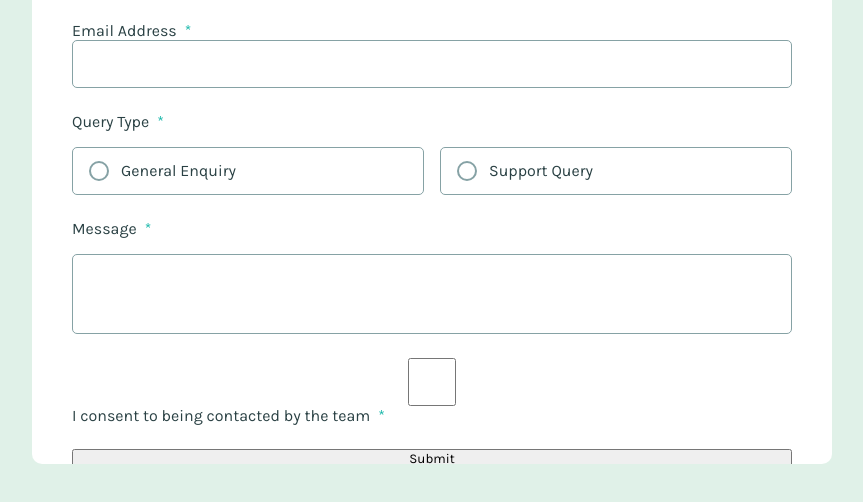
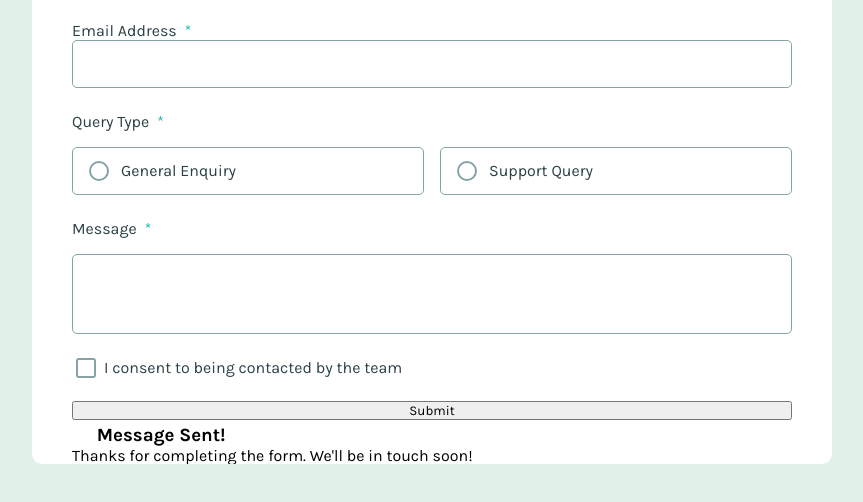
Before and after one commit to CastDev-j/Aplicacion-Contact-Form, a plain HTML site: page index.html in a window 1280 px wide. Shown: the part 240-742 px from the top of the page, without its empty margins (208-1071 px from the left). Drawn offline with Linux system fonts and the light colour scheme.

Commit message:
Update contact form inputs and error messages

```diff
--- a/style.css
+++ b/style.css
@@ -136,7 +136,7 @@ main {
         justify-content: space-between;
         gap: 2vh;
 
-        & .test{
+        & .test {
             display: flex;
             width: 100%;
             height: auto;
@@ -146,7 +146,7 @@ main {
 
         }
 
-        & .test::after{
+        & .test::after {
             content: '';
             position: absolute;
         }
@@ -211,18 +211,18 @@ main {
 
 
         .test:hover .selection,
-        .test input:checked + .selection {
+        .test input:checked+.selection {
             border: 1.5px solid var(--green-500);
             background-color: var(--green-200);
         }
 
         .test:hover .selection::before,
-        .test input:checked + .selection::before {
+        .test input:checked+.selection::before {
             border: 2px solid var(--green-500);
         }
 
         .test:hover .selection::after,
-        .test input:checked + .selection::after {
+        .test input:checked+.selection::after {
             background-color: var(--green-500);
         }
 
@@ -255,7 +255,70 @@ main {
         border: 1.5px solid var(--green-500);
     }
 
+    & #final-checkbox {
+        display: none;
+    }
 
+    & #final-checkbox+label {
+        display: flex;
+        width: 100%;
+        height: 3vh;
+        color: var(--grey-900);
+        font-size: 1rem;
+        margin-bottom: 0;
+        align-items: center;
+        cursor: pointer;
+        transition: border 0.3s ease, background-color 0.3s ease;
+        position: relative;
+        z-index: 2;
+        padding-left: 4vh;
+
+    }
+
+    & #final-checkbox+label::before {
+        position: absolute;
+        content: '';
+        width: 1rem;
+        height: 1rem;
+        border-radius: 3px;
+        background-color: transparent;
+        border: 2px solid var(--grey-500);
+        margin: 2vh;
+        margin-left: -3.5vh;
+
+        color: var(--green-500);
+        transition: border 0.3s ease, background-color 0.3s ease;
+    }
+
+    & #final-checkbox:checked+label::before {
+        border: 2px solid var(--green-500);
+        background-color: var(--green-500);
+    }
+
+    & #final-checkbox+label::after {
+
+        position: absolute;
+        content: '';
+        width: 2rem;
+        height: 1rem;
+        border: solid var(--white);
+        border-width: 0  0 .5rem 0.5rem;
+        background-color: transparent;
+        margin: 2vh;
+        margin-left: -4.6vh;
+        margin-top: 1.5vh;
+        color: var(--green-500);
+        transform: scale(.3) rotate(-45deg);
+        z-index: 1;
+        opacity: 0;
+        transition: opacity 0.3s ease;
+
+
+    }
+
+    & #final-checkbox:checked+label::after {
+        opacity: 1;
+    }
 
 }
 
```
Also changed, not shown: index.html (+1 -0 lines).
